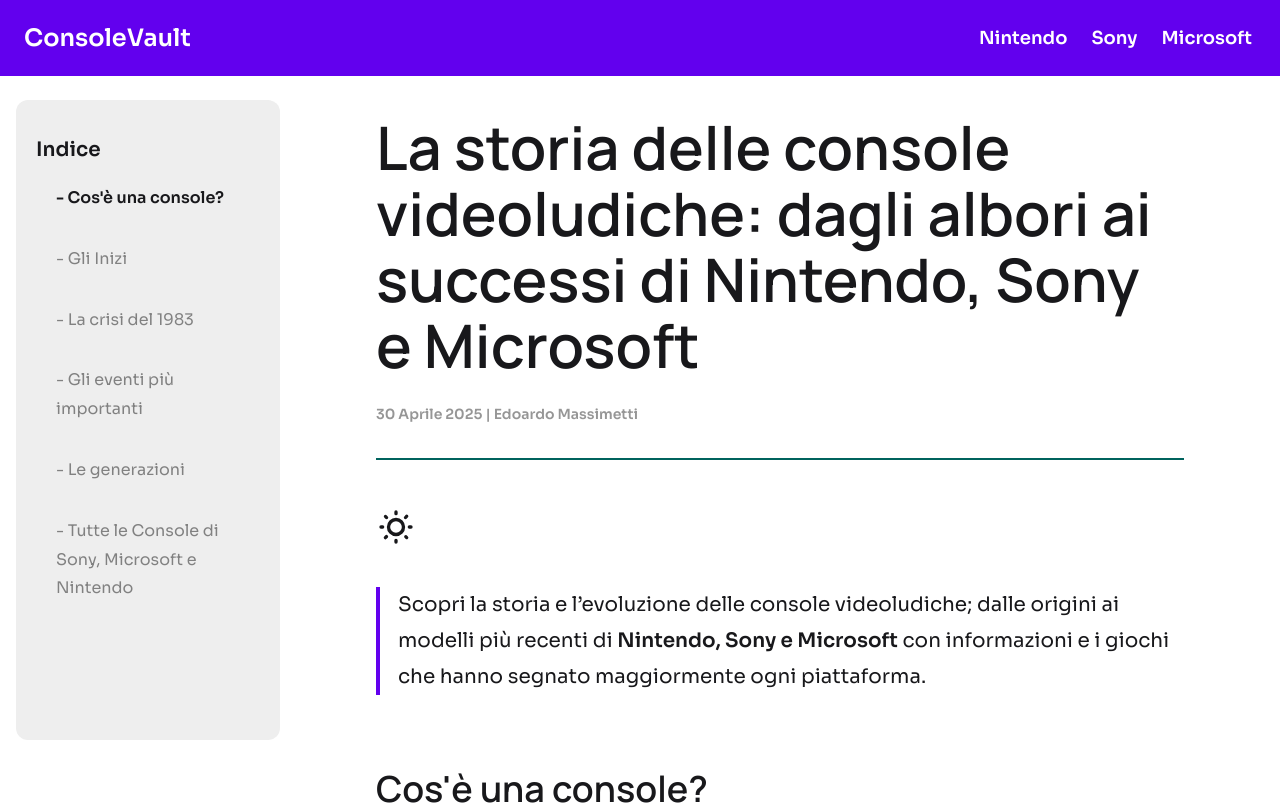
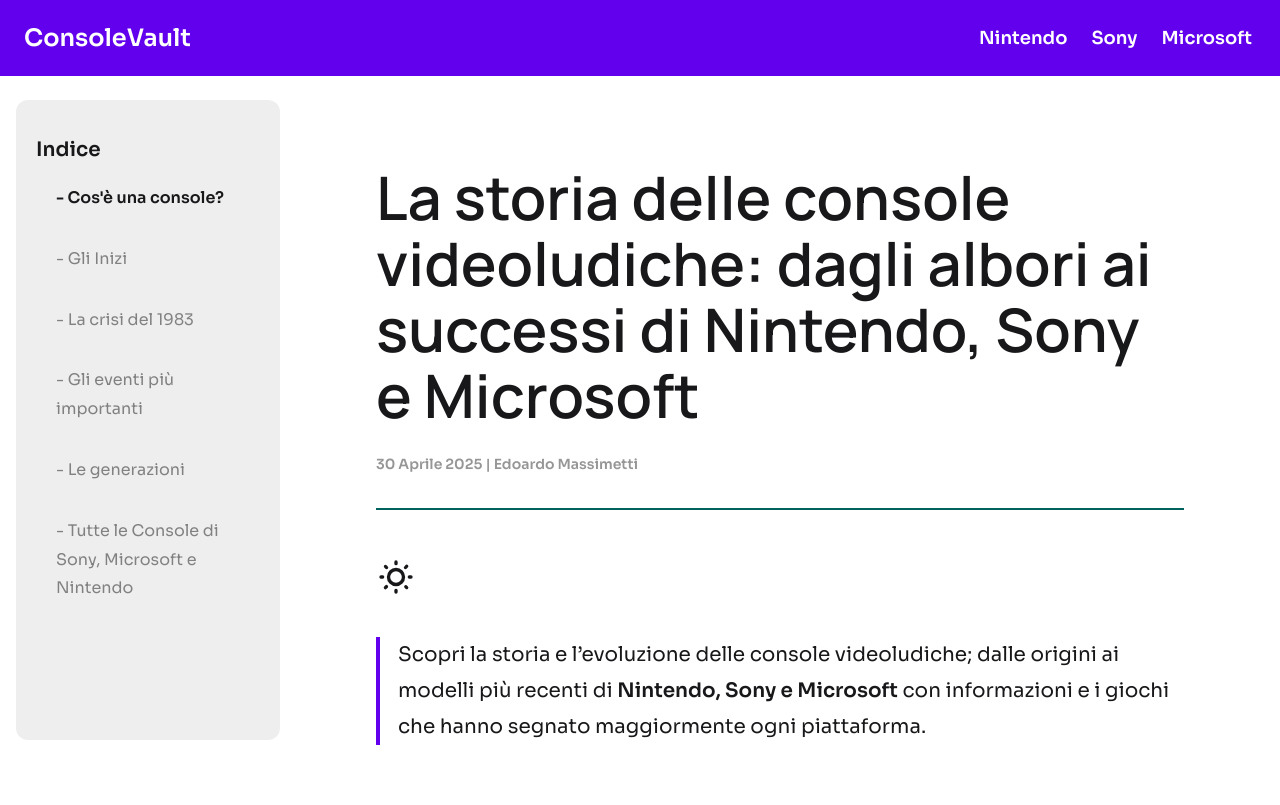
Before and after one commit to Edoardo-37/game-consoles-app, a React (Vite) app: page / in a window 1280 px wide. Shown: the top 805 px of the page. Built offline with nearby package versions, Linux system fonts and the light colour scheme.

Commit message:
removed scroll-padding-top

```diff
--- a/src/index.css
+++ b/src/index.css
@@ -22,7 +22,6 @@
 
 html {
   scroll-behavior: smooth;
-  scroll-padding-top: 80px;
 }
 
 img[alt] {
@@ -42,7 +41,7 @@
 
 h1,
 h2 {
-  padding-top: 50px;
+  padding-top: 100px;
 }
 
 h2,
```
